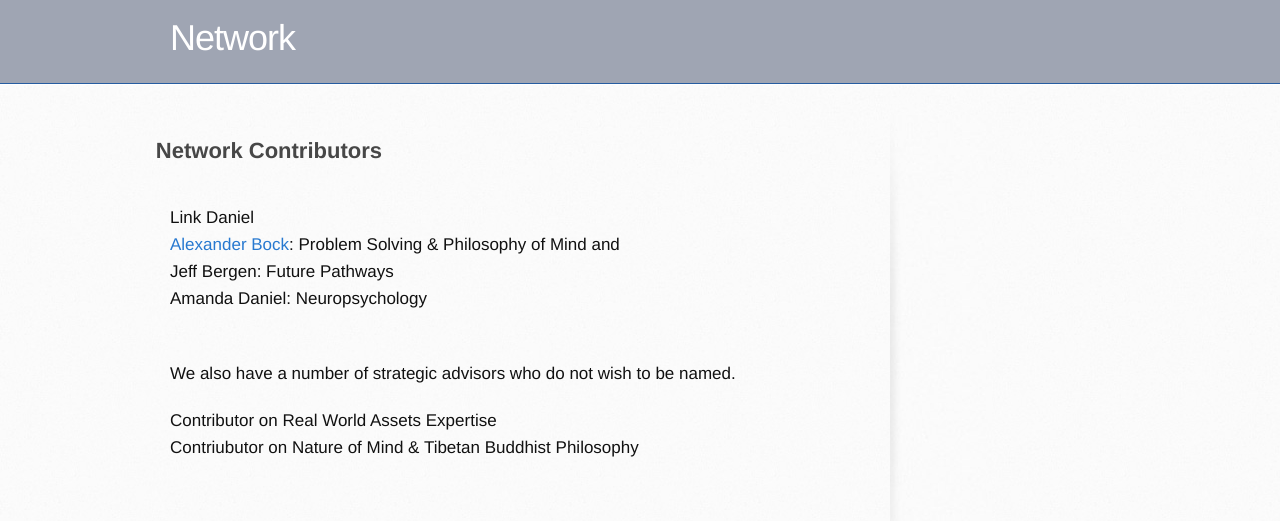
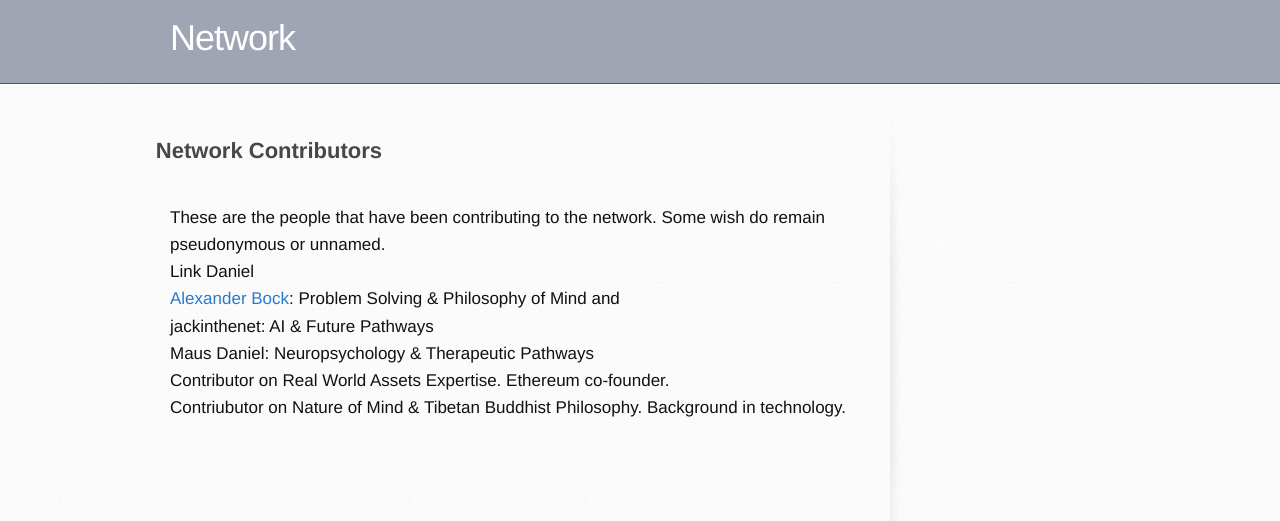
Before and after one commit to networkf/network.github.io, a Jekyll site: the page built from contributors.md, in a window 1280 px wide. Shown: the top 521 px of the page. Built offline with Jekyll 4.4.1, drawn with Linux system fonts in a browser that asks for light colours; some web fonts are replaced; our own code applies the rules of GitHub Pages for plain Markdown files; the repository's description, which GitHub fills in, is left out.

Commit message:
Update contributors.md

```diff
--- a/contributors.md
+++ b/contributors.md
@@ -8,18 +8,17 @@ layout: default
 
 ## Network Contributors
 <br>
+These are the people that have been contributing to the network. Some wish do remain pseudonymous or unnamed.
+<br>
 Link Daniel
 <br>
 <a href="https://www.researchgate.net/profile/Alexander-Bock-8">Alexander Bock</a>: Problem Solving & Philosophy of Mind and
 <br>
-Jeff Bergen: Future Pathways
+jackinthenet: AI & Future Pathways
 <br>
-Amanda Daniel: Neuropsychology
+Maus Daniel: Neuropsychology & Therapeutic Pathways
 <br>
-
+Contributor on Real World Assets Expertise. Ethereum co-founder.
 <br>
-We also have a number of strategic advisors who do not wish to be named.
-
-Contributor on Real World Assets Expertise
+Contriubutor on Nature of Mind & Tibetan Buddhist Philosophy. Background in technology.
 <br>
-Contriubutor on Nature of Mind & Tibetan Buddhist Philosophy
```
